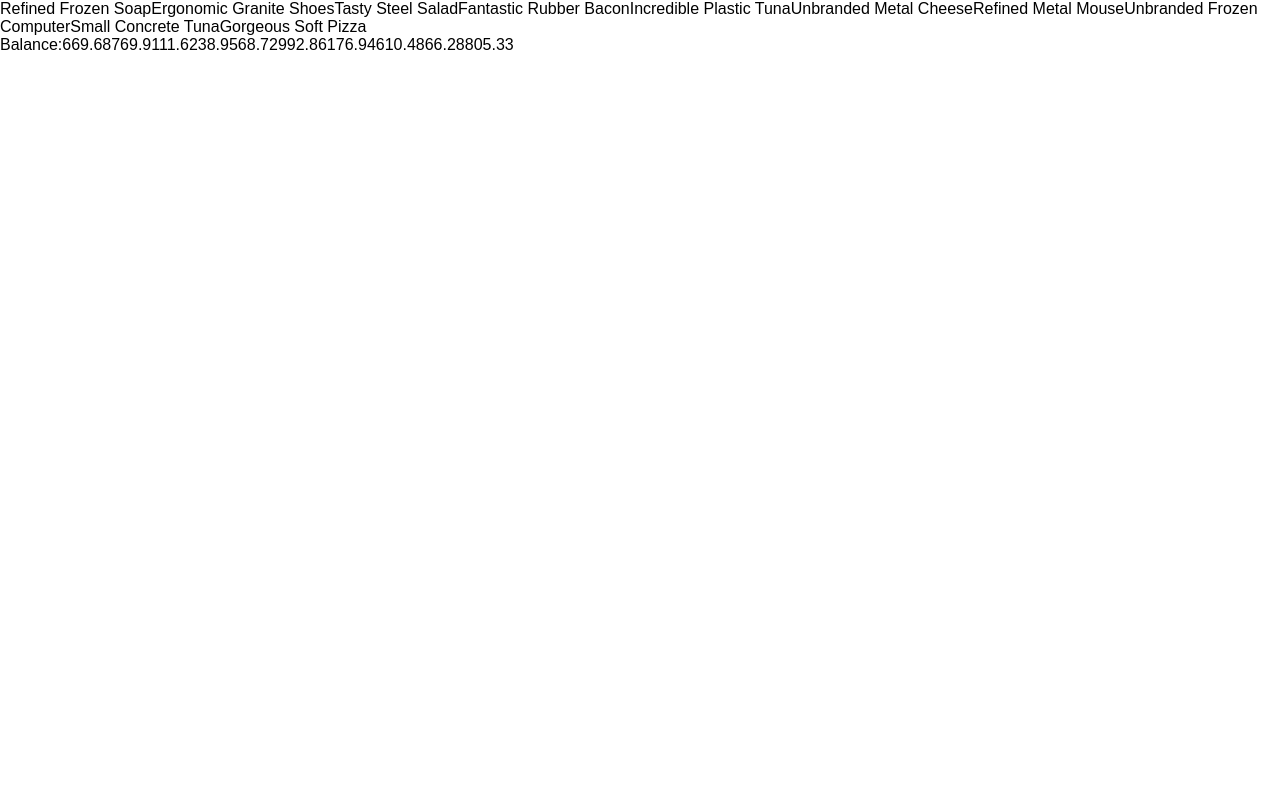
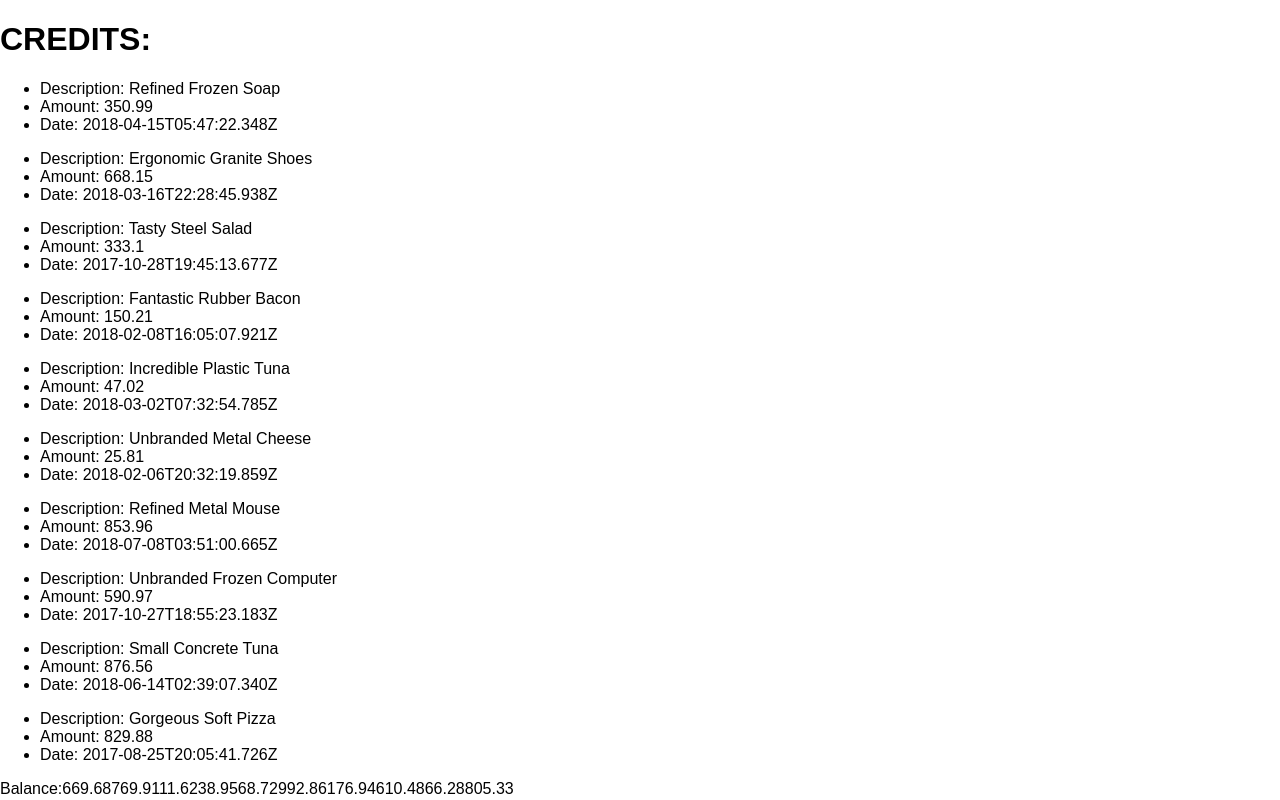
Before and after one commit to tnsherpa1/bank-of-react, a React (Create React App) app: page /credits in a window 1280 px wide. Built offline with nearby package versions, Linux system fonts and the light colour scheme.

Commit message:
renders credit component as props

```diff
--- /dev/null
+++ b/src/components/CreditItem.js
@@ -0,0 +1,16 @@
+import React, { Component } from 'react'
+
+class CreditItem extends Component {
+  render(){
+    return (
+      <ul>
+        <li>Description: {this.props.description}</li>
+        <li>Amount: {this.props.amount}</li>
+        <li>Date: {this.props.date}</li>
+      </ul>
+    )
+  }
+
+}
+
+export default CreditItem
--- a/src/components/Credits.js
+++ b/src/components/Credits.js
@@ -1,18 +1,20 @@
 import React, {Component} from 'react'
 import CreditData from '../api/credits'
+import CreditItem from './CreditItem'
 
 class Credits extends Component {
   render() {
+    const creditsList = CreditData.map((credit)=>{
+      return <CreditItem description={credit.description}
+                        amount={credit.amount}
+                        date={credit.date} />
+    })
     return (
       <div>
-        {
-          CreditData.map(item=>{
-            return item.description
-          })
-        }
+        <h1>CREDITS:</h1>
+        {creditsList}
       </div>
     )
   }
 }
-
 export default Credits
--- a/src/components/Debits.js
+++ b/src/components/Debits.js
@@ -11,6 +11,7 @@ class Debits extends Component {
     })
     return (
       <div>
+        <h1>DEBITS:</h1>
         {debitsList}
       </div>
     )
--- a/src/components/Home.js
+++ b/src/components/Home.js
@@ -8,6 +8,7 @@ class Home extends Component {
       <img src="https://letstalkpayments.com/wp-content/uploads/2016/04/Bank.png" alt="bank"/>
       <h1>Bank of React</h1>
       <Link to="/debits" >Debits</Link>
+      <span> | </span>
       <Link to="/credits">Credits</Link>
       </div>
     )
```
